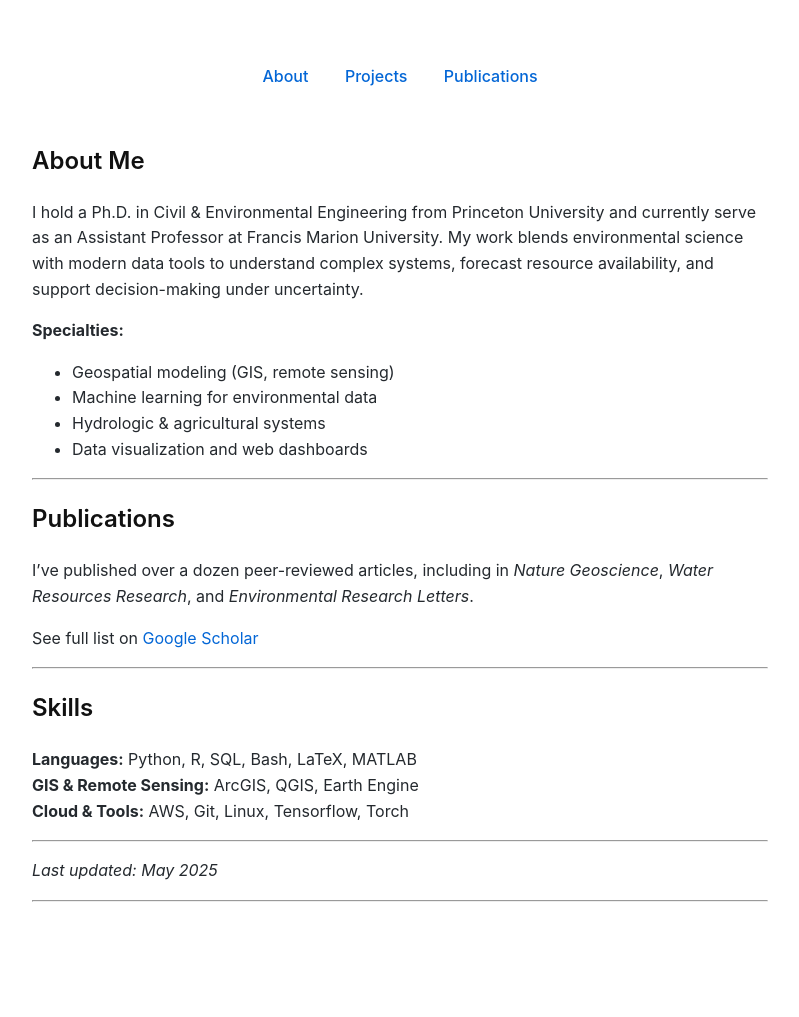
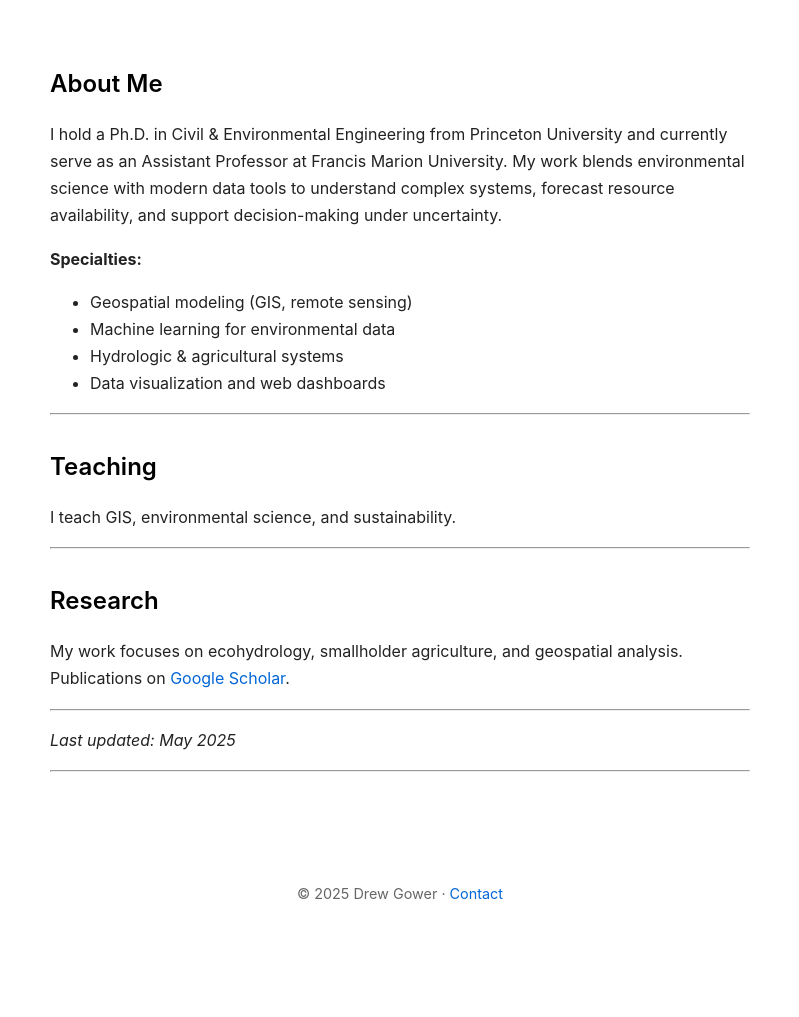
Before and after one commit to dbg6y/dbg6y.github.io, a Jekyll site: the page built from index.md, in a window 1280 px wide. Shown: the whole page, without its empty margins (240-1039 px from the left). Built offline with Jekyll 4.4.1, drawn with Linux system fonts in a browser that asks for light colours; before the commit the page ends 974 px from its top, so only the background shows below that.

Commit message:
simplified content

```diff
--- a/_layouts/default.html
+++ b/_layouts/default.html
@@ -3,23 +3,14 @@
 <head>
   <meta charset="UTF-8">
   <title>{{ page.title }}</title>
+  <meta name="viewport" content="width=device-width, initial-scale=1">
   <link rel="stylesheet" href="/assets/css/style.css">
-  <link href="https://fonts.googleapis.com/css2?family=Inter:wght@400;600&display=swap" rel="stylesheet">
-  <link rel="icon" type="image/x-icon" href="/assets/images/favicon.ico">
-  <link rel="stylesheet" href="https://cdnjs.cloudflare.com/ajax/libs/font-awesome/6.5.0/css/all.min.css">
+  <link rel="icon" type="image/png" href="/favicon.png">
 </head>
 <body>
-  <div class="page-container">
-    <nav>
-      <a href="#about">About</a>
-      <a href="#projects">Projects</a>
-      <a href="#publications">Publications</a>
-    </nav>
-    <div class="main-container">
-      <main>
-        {{ content }}
-      </main>
-    </div>
-  </div>
+  {{ content }}
+  <footer>
+    <p>© {{ site.time | date: "%Y" }} Drew Gower · <a href="mailto:drew.gower@fmarion.edu">Contact</a></p>
+  </footer>
 </body>
 </html>
--- a/assets/css/style.css
+++ b/assets/css/style.css
@@ -1,21 +1,21 @@
 body {
   font-family: -apple-system, BlinkMacSystemFont, "Segoe UI", Roboto, "Helvetica Neue", Arial, sans-serif;
-  line-height: 1.6;
-  color: #24292e;
-  background-color: #ffffff;
-  padding: 2rem;
-  max-width: 800px;
-  margin: 0 auto;
+  line-height: 1.7;
+  color: #222;
+  background-color: #fff;
+  font-size: 1rem;
+  margin: 4rem auto;
+  max-width: 700px;
+  padding: 0 1rem;
 }
-.page-container {
-  max-width: 1000px;
-  margin: 0 auto;
-  padding: 2rem;
-}
+
 h1, h2, h3 {
   font-weight: 600;
-  color: #111;
+  margin-top: 2rem;
+  margin-bottom: 1rem;
+  color: #000;
 }
+
 a {
   color: #0366d6;
   text-decoration: none;
@@ -23,6 +23,7 @@ a {
 a:hover {
   text-decoration: underline;
 }
+
 pre, code {
   font-family: SFMono-Regular, Consolas, "Liberation Mono", Menlo, monospace;
   background-color: #f6f8fa;
@@ -30,31 +31,11 @@ pre, code {
   border-radius: 6px;
   overflow-x: auto;
 }
-nav {
+
+footer {
+  font-size: 0.9rem;
+  color: #666;
   text-align: center;
-  margin-bottom: 2rem;
+  margin-top: 4rem;
+  padding: 2rem 0;
 }
-nav a {
-  margin: 0 1rem;
-  color: #0366d6;
-  text-decoration: none;
-  font-weight: 500;
-}
-nav a:hover {
-  text-decoration: underline;
-}
-.main-container {
-  display: flex;
-  gap: 2rem;
-  align-items: flex-start;
-}
-main {
-  flex: 3;
-  .main-container {
-    flex-direction: column;
-  }
-  .sidebar {
-    position: static;
-    max-width: 100%;
-  }
-}
--- a/index.md
+++ b/index.md
@@ -14,17 +14,15 @@ I hold a Ph.D. in Civil & Environmental Engineering from Princeton University an
 
 ---
 
-## Publications
-I’ve published over a dozen peer-reviewed articles, including in *Nature Geoscience*, *Water Resources Research*, and *Environmental Research Letters*.
+## Teaching
 
-See full list on [Google Scholar](https://scholar.google.com/citations?user=aOyPejkAAAAJ&hl=en)
+I teach GIS, environmental science, and sustainability.
 
 ---
 
-## Skills
-**Languages:** Python, R, SQL, Bash, LaTeX, MATLAB
-**GIS & Remote Sensing:** ArcGIS, QGIS, Earth Engine
-**Cloud & Tools:** AWS, Git, Linux, Tensorflow, Torch
+## Research
+
+My work focuses on ecohydrology, smallholder agriculture, and geospatial analysis. Publications on [Google Scholar](#).
 
 ---
 
```
